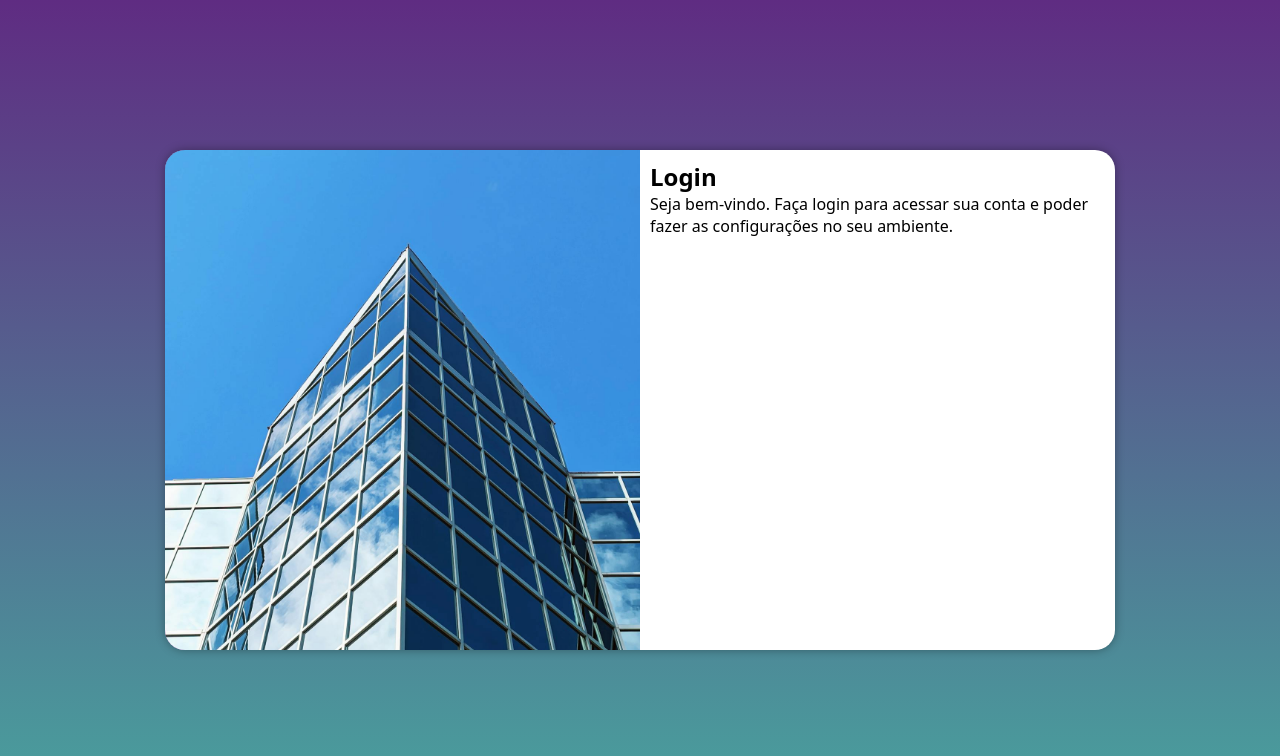
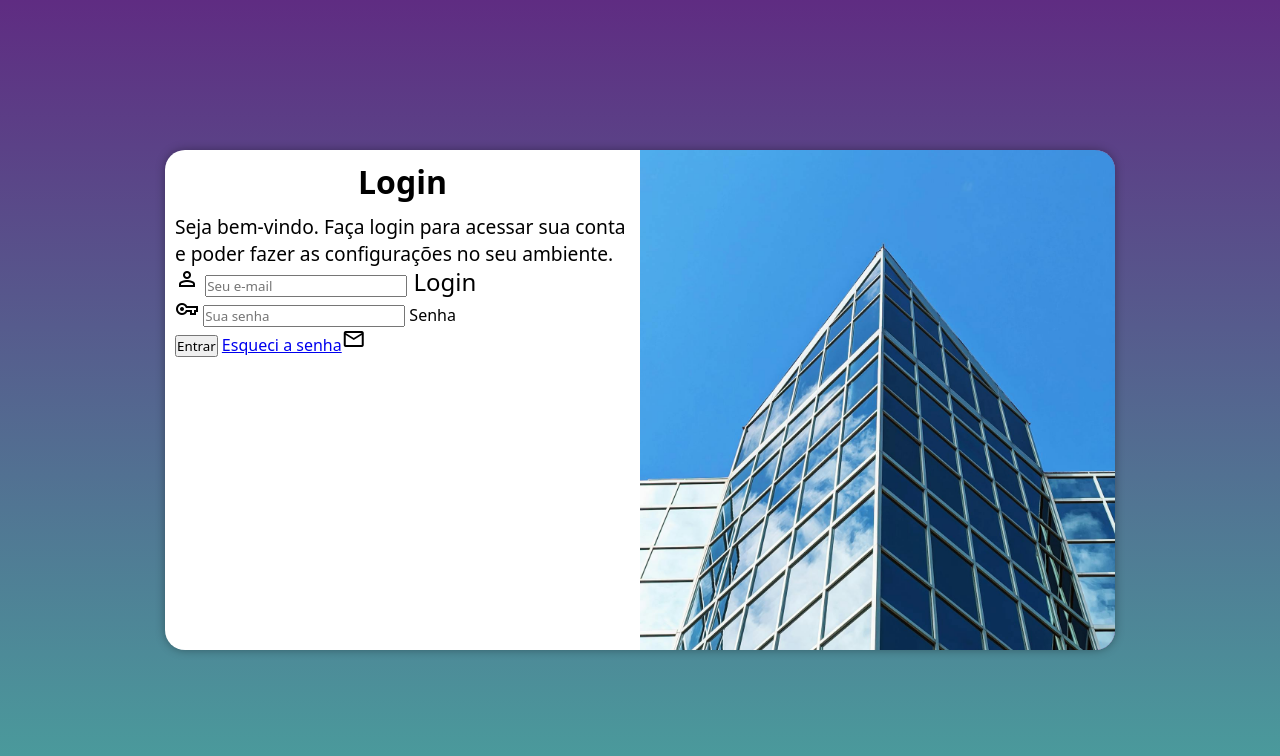
Before and after one commit to rafaelsilva77/projeto-login, a plain HTML site: page index.html in a window 1280 px wide. Drawn offline with nearby package versions, Linux system fonts and the light colour scheme.

Commit message:
criei formulário

```diff
--- a/estilos/media-query.css
+++ b/estilos/media-query.css
@@ -40,7 +40,7 @@ grandes telas: acima de 1200px
         width: 950px;
     }
     section#login > div#imagem {
-        float: left;
+        float: right;
         width: 50%;
         height: 100%;
     }
@@ -50,4 +50,12 @@ grandes telas: acima de 1200px
         width: 50%;
         height: 100%;
     }
+
+    div#formulario > h1 {
+        font-size: 2em;
+    }
+
+    div#formulario > p {
+        font-size: 1.2em;
+    }
 }
--- a/estilos/style.css
+++ b/estilos/style.css
@@ -56,3 +56,13 @@ section#login >div#formulario {
     padding: 10px;
 
 }
+
+div#formulario > h1 {
+    text-align: center;
+    margin-bottom: 10px;
+}
+
+div#formulario > p {
+    font-size: 0.8em;
+
+}
--- a/index.html
+++ b/index.html
@@ -4,8 +4,10 @@
     <meta charset="UTF-8">
     <meta name="viewport" content="width=device-width, initial-scale=1.0">
     <title>Login</title>
+    <link href="https://fonts.googleapis.com/css2?family=Material+Symbols+Outlined" rel="stylesheet" />
     <link rel="stylesheet" href="estilos/style.css">
     <link rel="stylesheet" href="estilos/media-query.css">
+
 </head>
 <body>
     <main>
@@ -17,7 +19,19 @@
             <div id="formulario">
                 <h1>Login</h1>
                 <p>Seja bem-vindo. Faça login para acessar sua conta e poder fazer as configurações no seu ambiente.</p>
-                <form action="login.php" method="post">
+                <form action="login.php" method="post" autocomplete="on">
+                    <div id="campo">
+                        <span class="material-symbols-outlined">person<span>
+                        <input type="email" name="login" id="ilogin" placeholder="Seu e-mail" autocomplete="email" required maxlength="40">
+                        <label for="ilogin">Login</label>
+                    </div>
+                    <div>
+                        <span class="material-symbols-outlined">vpn_key</span>
+                        <input type="password" name="senha" id="isenha" placeholder="Sua senha" autocomplete="current-password" required minlength="8" maxlength="20">
+                        <label for="isenha">Senha</label>
+                    </div>
+                    <input type="submit" value="Entrar">
+                    <a href="esqueci.html">Esqueci a senha</a><span class="material-symbols-outlined">mail</span>
 
                 </form>
             </div>
```
